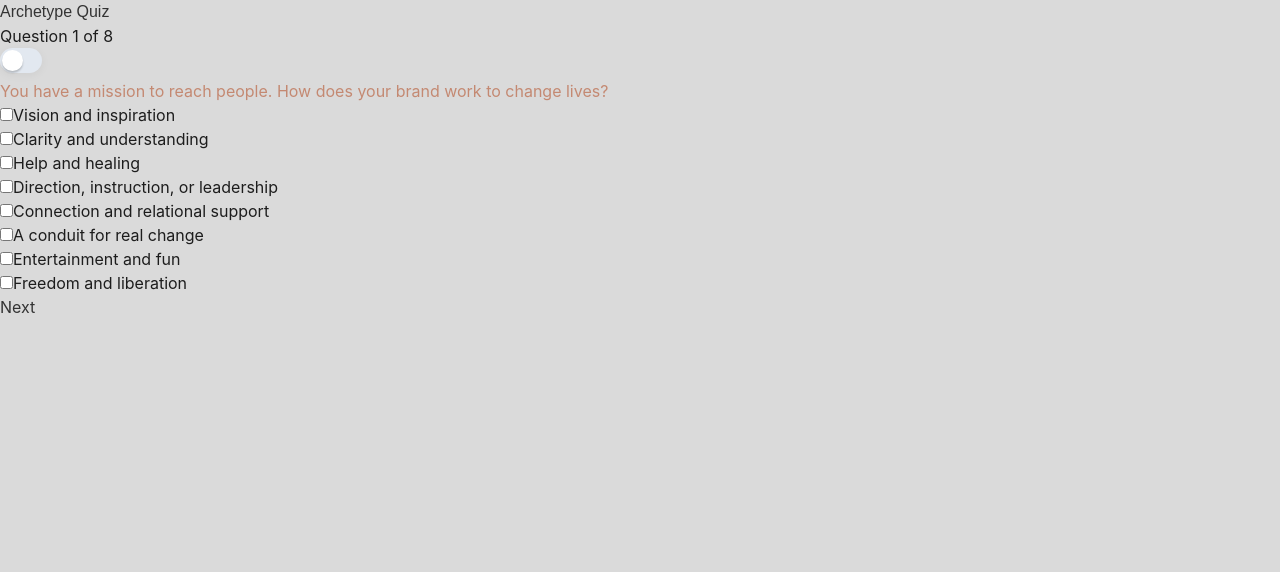
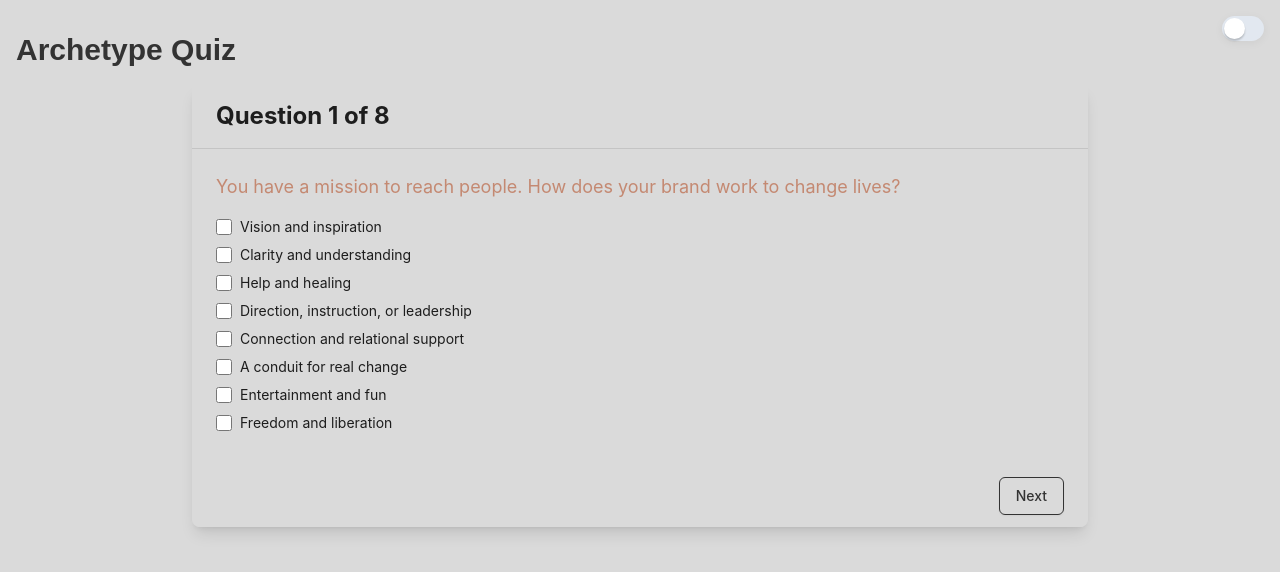
Before and after one commit to jmeyer1220/interactive-questionnaire, a Next.js app: page / in a window 1280 px wide. Shown: the top 572 px of the page. Built offline with nearby package versions, Linux system fonts and the light colour scheme; a web font is replaced by a local one.

Commit message:
Updates to tailwind config

```diff
--- a/styles/globals.css
+++ b/styles/globals.css
@@ -1,9 +1,30 @@
-
-@config "../tailwind.config.js";
 
 @tailwind base;
 @tailwind components;
 @tailwind utilities;
+
+:root {
+  --primary-50: #f28d9c;
+  --primary: #e8014d;
+  --white: #FFF;
+  --neutral-light-10: #f7f3f5;
+  --neutral-light-20: #f0f0f0;
+  --neutral-light-30: #dadada;
+  --neutral-dark-10: #c4c4c4;
+  --neutral-dark-20: #888283;
+  --neutral-dark-30: #333;
+  --neutral-dark-40: #242424;
+  --black: #1d1d1d;
+  --secondary-10: #fbe1d1;
+  --secondary-20: #efba99;
+  --secondary-30: #d9a185;
+  --secondary-40: #c48972;
+  --tertiary-10: #e0cdc1;
+  --tertiary-20:#cdb5a6;
+  --tertiary-30:#aa866d;
+  --tertiary-40:#96705a;
+  --tertiary-50:#815b48;
+}
 
 /* Google Fonts import */
 @font-face {
@@ -39,32 +60,8 @@
   unicode-range: U+0000-00FF, U+0131, U+0152-0153, U+02BB-02BC, U+02C6, U+02DA, U+02DC, U+0304, U+0308, U+0329, U+2000-206F, U+2074, U+20AC, U+2122, U+2191, U+2193, U+2212, U+2215, U+FEFF, U+FFFD;
 }
 
-
 @import url('https://fonts.cdnfonts.com/css/morganite');
 
-
-:root {
-  --primary-50: #f28d9c;
-  --primary: #e8014d;
-  --white: #FFF;
-  --neutral-light-10: #f7f3f5;
-  --neutral-light-20: #f0f0f0;
-  --neutral-light-30: #dadada;
-  --neutral-dark-10: #c4c4c4;
-  --neutral-dark-20: #888283;
-  --neutral-dark-30: #333;
-  --neutral-dark-40: #242424;
-  --black: #1d1d1d;
-  --secondary-10: #fbe1d1;
-  --secondary-20: #efba99;
-  --secondary-30: #d9a185;
-  --secondary-40: #c48972;
-  --tertiary-10: #e0cdc1;
-  --tertiary-20:#cdb5a6;
-  --tertiary-30:#aa866d;
-  --tertiary-40:#96705a;
-  --tertiary-50:#815b48;
-}
 
 html,
 body {
--- a/tailwind.config.js
+++ b/tailwind.config.js
@@ -3,7 +3,11 @@ const { fontFamily } = require('tailwindcss/defaultTheme')
 
 
 module.exports = {
-  // ...
+  content: [
+    "./pages/**/*.{js,ts,jsx,tsx}",
+    "./components/**/*.{js,ts,jsx,tsx}",
+    "./app/**/*.{js,ts,jsx,tsx}",
+  ],
   theme: {
     colors: {
       'blue': '#1fb6ff',
@@ -20,14 +24,5 @@ module.exports = {
       sans: ['Graphik', 'sans-serif'],
       serif: ['Merriweather', 'serif'],
     },
-    extend: {
-      spacing: {
-        '8xl': '96rem',
-        '9xl': '128rem',
-      },
-      borderRadius: {
-        '4xl': '2rem',
-      }
-    }
   }
 }
```
